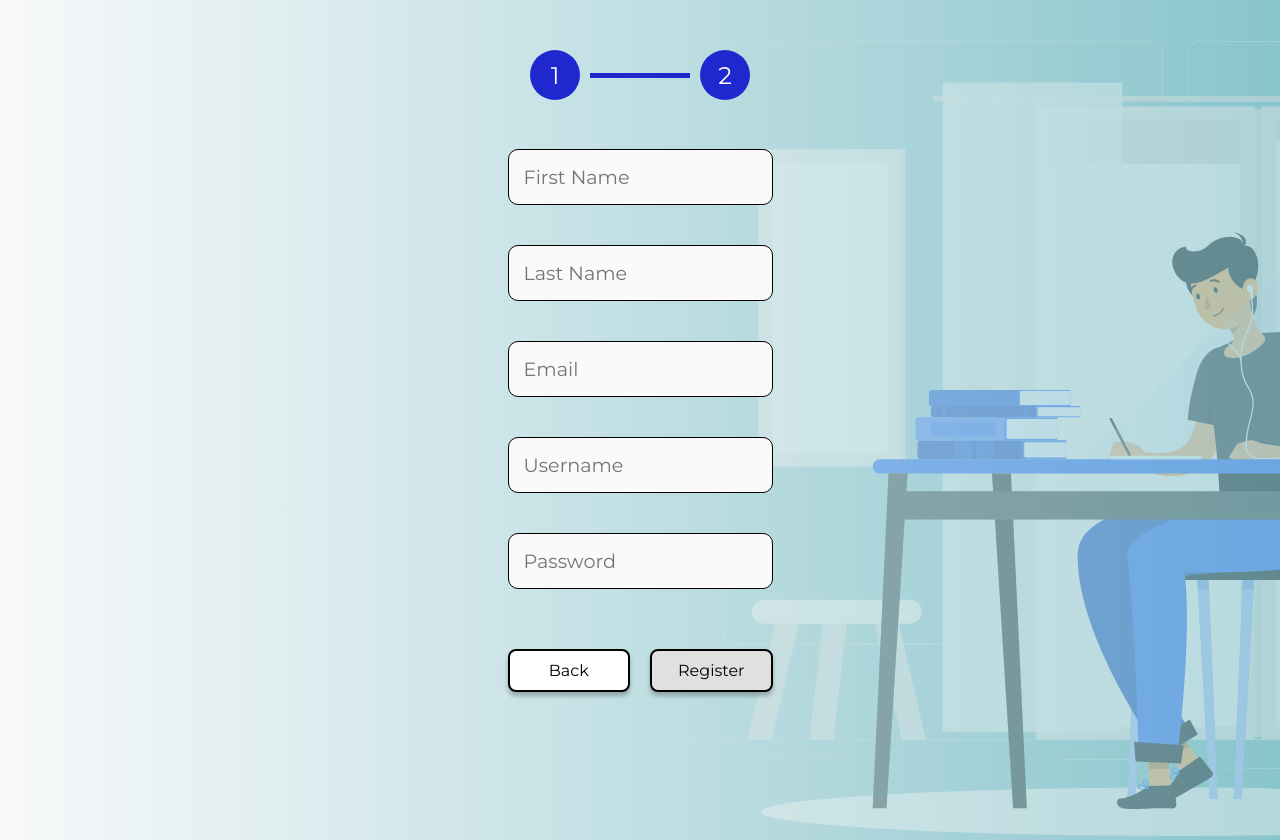
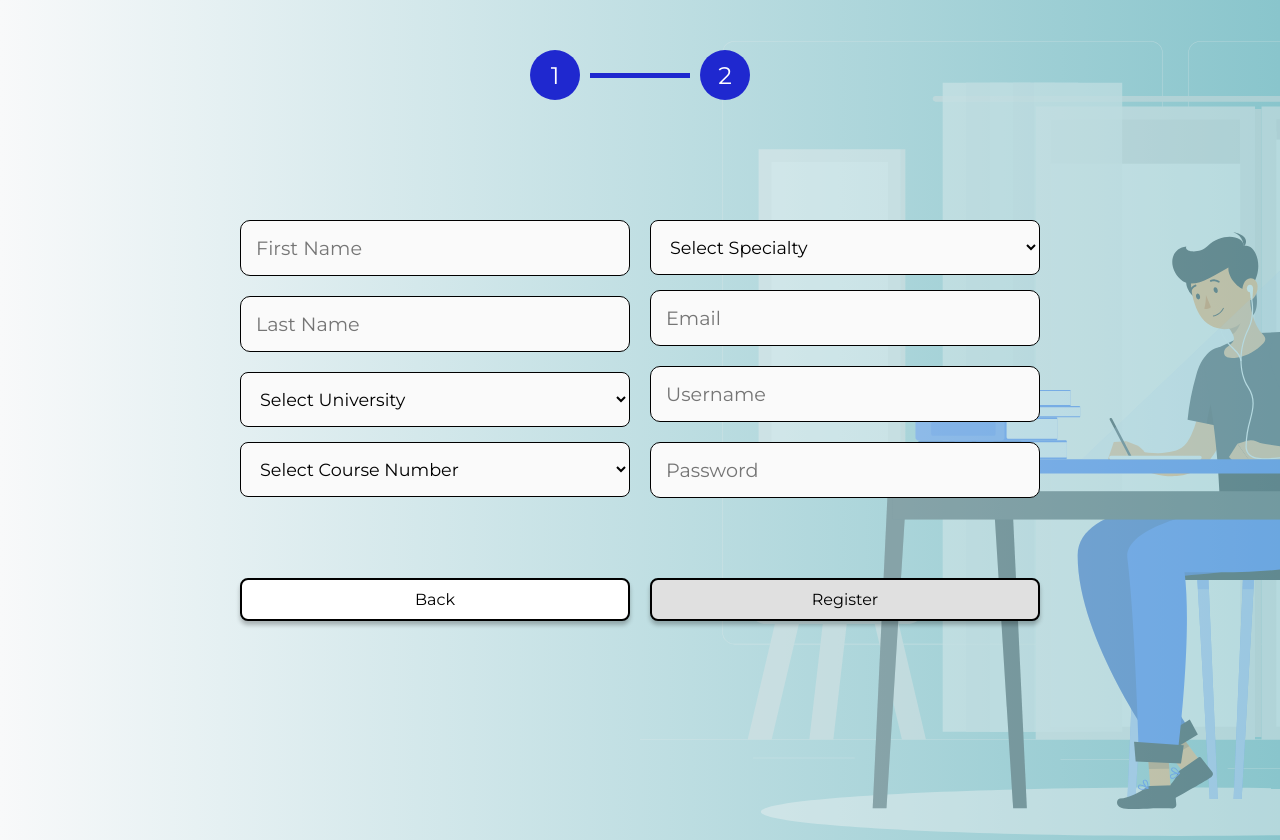
Before and after one commit to StrivingToAdoniss/PEER-tutoring-platform, a React (Create React App) app in the folder frontend/: page /signup in a window 1280 px wide. Both pictures are taken after a click on the element "Student". Built offline with nearby package versions, Linux system fonts and the light colour scheme.

Commit message:
Additional fields for student form (#17)

```diff
--- a/frontend/src/components/StudentForm.js
+++ b/frontend/src/components/StudentForm.js
@@ -6,7 +6,7 @@ import Button from './Button';
 import '../styles/StudentForm.css';
 import backgroundImage from '../assets/SignUp/singup_student_background_step_2.svg';
 
-const StudentForm = ({ onSubmit, onBack, initialFormData }) => {
+const StudentForm = ({ onSubmit, onBack, initialFormData, onChange }) => {
   useEffect(() => {
     const studentForm = document.querySelector('.student-form');
     const buttonContainer = document.querySelector('.form-button-container');
@@ -16,10 +16,104 @@ const StudentForm = ({ onSubmit, onBack, initialFormData }) => {
     }, 100);
   }, []);
 
+  const institutes = [
+    "KU Leuven",
+    "Ghent University",
+    "Wageningen University and Research",
+    "Aarhus University",
+    "Uppsala University",
+    "UCLouvain",
+    "Institute for European Studies - Université libre de Bruxelles",
+    "University of Antwerp",
+    "MIP Politecnico Di Milano",
+    "Vrije Universiteit Brussel (VUB)",
+    "University of Liège",
+    "University of Kent",
+    "Politecnico di Torino",
+    "Hasselt University",
+    "University of Luxembourg",
+    "Université de Mons",
+    "University of Salzburg",
+    "University of Namur",
+    "Institute of Tropical Medicine Antwerp (ITM)",
+    "GEM Stones",
+    "Haute Ecole Charlemagne",
+    "Brussels School of Governance",
+    "VIVES University of Applied Sciences",
+    "Evangelische Theologische Faculteit (ETF)",
+    "LUCA School of Arts - Campus Sint-Lucas Brussels",
+    "IAD - Institut des Arts de Diffusion",
+    "Catholic University College of Bruges-Ostend",
+    "ESRA International Film School",
+    "Lerian-Nti",
+    "EU-Japan Centre for Industrial Cooperation",
+    "Flemish Interuniversity Council - University Development Cooperation (VLIR-UOS)",
+    "FWO: Fonds Wetenschappelijk Onderzoek - Vlaanderen",
+    "GLOBIS University",
+    "Université UCLouvain Saint-Louis Bruxelles",
+    "The United Nations University Institute on Comparative Regional Integration Studies (UNU-CRIS)",
+    "Thomas More",
+    "UC Leuven-Limburg",
+    "The Haute École de Namur-Liège-Luxembourg",
+    "The International School of Protocol & Diplomacy ISPD",
+    "Artevelde University of Applied Sciences",
+    "Howest University of Applied Sciences",
+    "Haute Ecole Libre Mosane",
+    "United International Business Schools",
+    "Odisee University",
+    "Utrecht Summer School",
+    "Entrepreneurship School",
+    "EIT Food",
+    "ECS European Communication School Brussels",
+    "ICHEC Brussels Management School",
+    "EUREC - The Association of European Renewable Energy Research Centres",
+    "College of Europe",
+    "EIT Urban Mobility Master School",
+    "UBI Business School",
+    "Antwerp Management School",
+    "Vlerick Business School",
+    "IHECS FORMATIONS - Journalism & Communication",
+    "Solvay Brussels School of Economics and Management",
+    "EIT RawMaterials Academy",
+    "InnoEnergy MastersPlus",
+    "Centre international de formation européenne - CIFE",
+    "Swiss School Of Business and Management",
+    "KdG University of Applied Sciences and Arts",
+    "Global Institute of Sport",
+    "HEH - Haute Ecole de la Communauté française en Hainaut",
+    "Wallonie-Bruxelles International (WBI)",
+    "European Desk - Belgian-Italian Chamber of Commerce",
+    "EIT Digital Professional School",
+    "iSE The Institute of Sustainable Energy by InnoEnergy",
+    "Royal Military Academy",
+    "Haute Ecole de Namur",
+    "Artesis Plantijn University of Applied Sciences and Arts Antwerp",
+    "Belgium Directorate-General for Development Cooperation",
+    "Alliance française de Bruxelles-Europe",
+    "European Public Health Master",
+    "The European Heart Academy",
+    "Cours Florent School",
+    "Erasmus Brussels University of Applied Sciences and Arts",
+    "IPE Management School Paris",
+    "Haute École Albert Jacquard"
+  ];
+  const specialties = ["Specialty X", "Specialty Y", "Specialty Z"];
+  const courseNumbers = ["1", "2", "3", "4"];
+
+  const handleSelectChange = (e) => {
+    const { name, value } = e.target;
+    onChange({
+      education: { [name]: value },
+    });
+  };
+
   const [formData, setFormData] = useState(
     initialFormData || {
       firstName: '',
       lastName: '',
+      institute: '',
+      specialty: '',
+      courseNumber: '',
       email: '',
       username: '',
       password: '',
@@ -40,7 +134,7 @@ const StudentForm = ({ onSubmit, onBack, initialFormData }) => {
     e.preventDefault();
 
     // Frontend validation for password and username
-    const passwordPattern = /^(?=.*[A-Z])(?=.*[@$!%*?&]).{8,}$/;
+    const passwordPattern = /^(?=.*[A-Z])(?=.*[@$!%*?&]).{4,}$/;
     const usernamePattern = /^.{4,}$/;
 
     const validationErrors = {};
@@ -51,7 +145,7 @@ const StudentForm = ({ onSubmit, onBack, initialFormData }) => {
     }
 
     if (!usernamePattern.test(formData.username)) {
-      validationErrors.username = 'Username must be at least 8 characters long.';
+      validationErrors.username = 'Username must be at least 4 characters long.';
     }
 
     if (Object.keys(validationErrors).length > 0) {
@@ -60,9 +154,13 @@ const StudentForm = ({ onSubmit, onBack, initialFormData }) => {
     }
 
     try {
+      console.log('yay')
       const response = await axios.post('http://127.0.0.1:8000/api/register/', {
         first_name: formData.firstName,
         last_name: formData.lastName,
+        institute: formData.institute,
+        specialty: formData.specialty,
+        education: formData.education,
         email: formData.email,
         username: formData.username,
         password: formData.password,
@@ -101,6 +199,9 @@ const StudentForm = ({ onSubmit, onBack, initialFormData }) => {
 
       {/* Form Section */}
           <form onSubmit={handleSubmit} className="student-form">
+      <div className="form-columns">
+        <div className="form-column">
+          {/* First column fields */}
           <input
             type="text"
             name="firstName"
@@ -120,6 +221,54 @@ const StudentForm = ({ onSubmit, onBack, initialFormData }) => {
             required
           />
           {errors.last_name && <p className="error-message">{errors.last_name}</p>}
+
+          <select
+            name="institute"
+            value={formData.institute}
+            onChange={handleChange}
+            required
+            className={!formData.institute ? 'select-placeholder' : ''}
+          >
+            <option value="" disabled>Select University</option>
+            {institutes.map((institute, index) => (
+              <option key={index} value={institute}>
+                {institute}
+              </option>
+            ))}
+          </select>
+
+          <select
+            name="courseNumber"
+            value={formData.courseNumber}
+            onChange={handleChange}
+            required
+            className={!formData.courseNumber ? 'select-placeholder' : ''}
+          >
+            <option value="" disabled>Select Course Number</option>
+            {courseNumbers.map((course, index) => (
+              <option key={index} value={course}>
+                {course}
+              </option>
+            ))}
+          </select>
+        </div>
+
+        <div className="form-column">
+          {/* Second column fields */}
+          <select
+            name="specialty"
+            value={formData.specialty}
+            onChange={handleChange}
+            required
+            className={!formData.specialty ? 'select-placeholder' : ''}
+          >
+            <option value="" disabled>Select Specialty</option>
+            {specialties.map((specialty, index) => (
+              <option key={index} value={specialty}>
+                {specialty}
+              </option>
+            ))}
+          </select>
 
           <input
             type="email"
@@ -150,6 +299,8 @@ const StudentForm = ({ onSubmit, onBack, initialFormData }) => {
             required
           />
           {errors.password && <p className="error-message">{errors.password}</p>}
+        </div>
+      </div>
 
       {/* Button Container */}
       <div className="form-button-container">
@@ -161,6 +312,7 @@ const StudentForm = ({ onSubmit, onBack, initialFormData }) => {
         />
       </div>
     </form>
+
     </div>
   );
 };
--- a/frontend/src/styles/StudentForm.css
+++ b/frontend/src/styles/StudentForm.css
@@ -13,54 +13,83 @@
   position: absolute;
   bottom: 0;
   right: 0;
-  width: 50vw; /* 20% of the viewport width */
-  height: auto; /* Maintain aspect ratio */
-  z-index: 1; /* Behind the login-content */
+  width: 50vw; /* Adjust as needed */
+  height: auto;
+  z-index: 1;
   opacity: 0.4;
 }
-
 
 /* Form container */
 .student-form {
   z-index: 2;
   flex: 1;
+  max-width: 800px; /* Increased to allow for two columns */
+  margin: 0 auto;
+}
+
+/* Form columns */
+.form-columns {
   display: flex;
-  flex-direction: column;
-  gap: 20px;
-  max-width: 400px;
-  margin: 0 auto;
-  text-align: center;
+  flex-wrap: wrap;
+  margin-bottom: 20px;
+}
+
+/* Form column */
+.form-column {
+  flex: 1;
+  min-width: 250px; /* Adjust as needed */
+  margin-right: 20px;
+}
+
+.form-column:last-child {
+  margin-right: 0;
 }
 
 /* Form input fields */
-.student-form input {
+.form-column input{
+  width: 100%;
+  margin-bottom: 15px;
+  font-family: 'Montserrat';
   padding: 15px;
   border: 1px solid #ddd;
   border-radius: 8px;
   font-size: 1rem;
   box-sizing: border-box;
   background-color: #fafafa;
-  width: 100%;
 }
 
-/* Focus effect on inputs */
-.student-form input:focus {
+.form-column select {
+  width: 100%;
+  margin-bottom: 15px;
+  font-family: 'Montserrat';
+  padding: 15px;
+  border: 1px solid #ddd;
+  border-radius: 8px;
+  border-color: black;
+  font-size: 1.1rem;
+  box-sizing: border-box;
+  background-color: #fafafa;
+}
+
+/* Focus effect on inputs and selects */
+.form-column input:focus,
+.form-column select:focus {
   outline: none;
   border-color: #007bff;
   box-shadow: 0 0 5px rgba(0, 123, 255, 0.3);
 }
 
-/* Button container: Position buttons under the form fields */
+/* Button container */
 .form-button-container {
   display: flex;
-  justify-content: space-between; /* Space between Back and Next buttons */
-  margin-top: 20px; /* Add some margin to separate from form fields */
+  justify-content: space-between;
+  margin-top: 20px;
 }
 
 /* Button styles */
 .student-form button {
-  width: 48%; /* Buttons take up half of the container's width */
-  margin: 0; /* Ensure buttons are aligned without additional margins */
+  width: 48%;
+  margin: 0;
 }
 
 /* Error message styling */
@@ -70,20 +99,27 @@
   margin-top: 10px;
 }
 
-
 /* Mobile adjustments */
 @media (max-width: 768px) {
   .student-form-container {
-    flex-direction: column; /* Stack image and form vertically on small screens */
+    flex-direction: column;
     gap: 20px;
   }
 
+  .form-columns {
+    flex-direction: column;
+  }
+
+  .form-column {
+    margin-right: 0;
+  }
+
   .form-button-container {
-    flex-direction: column; /* Stack buttons on smaller screens */
+    flex-direction: column;
     gap: 10px;
   }
 
   .student-form button {
-    width: 100%; /* Buttons take full width on mobile */
+    width: 100%;
   }
 }
```
Lines whose indentation alone changed are shown as unchanged.
